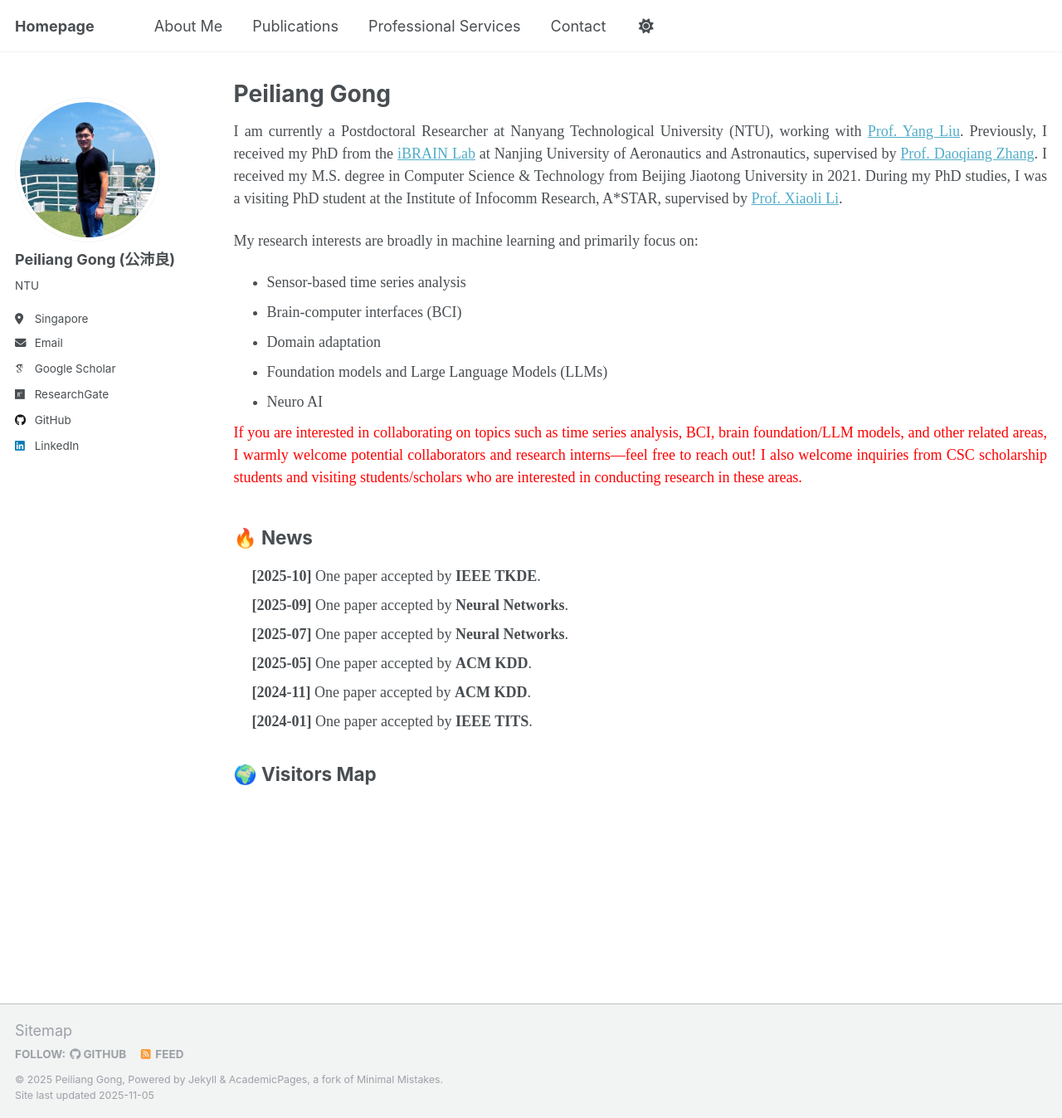
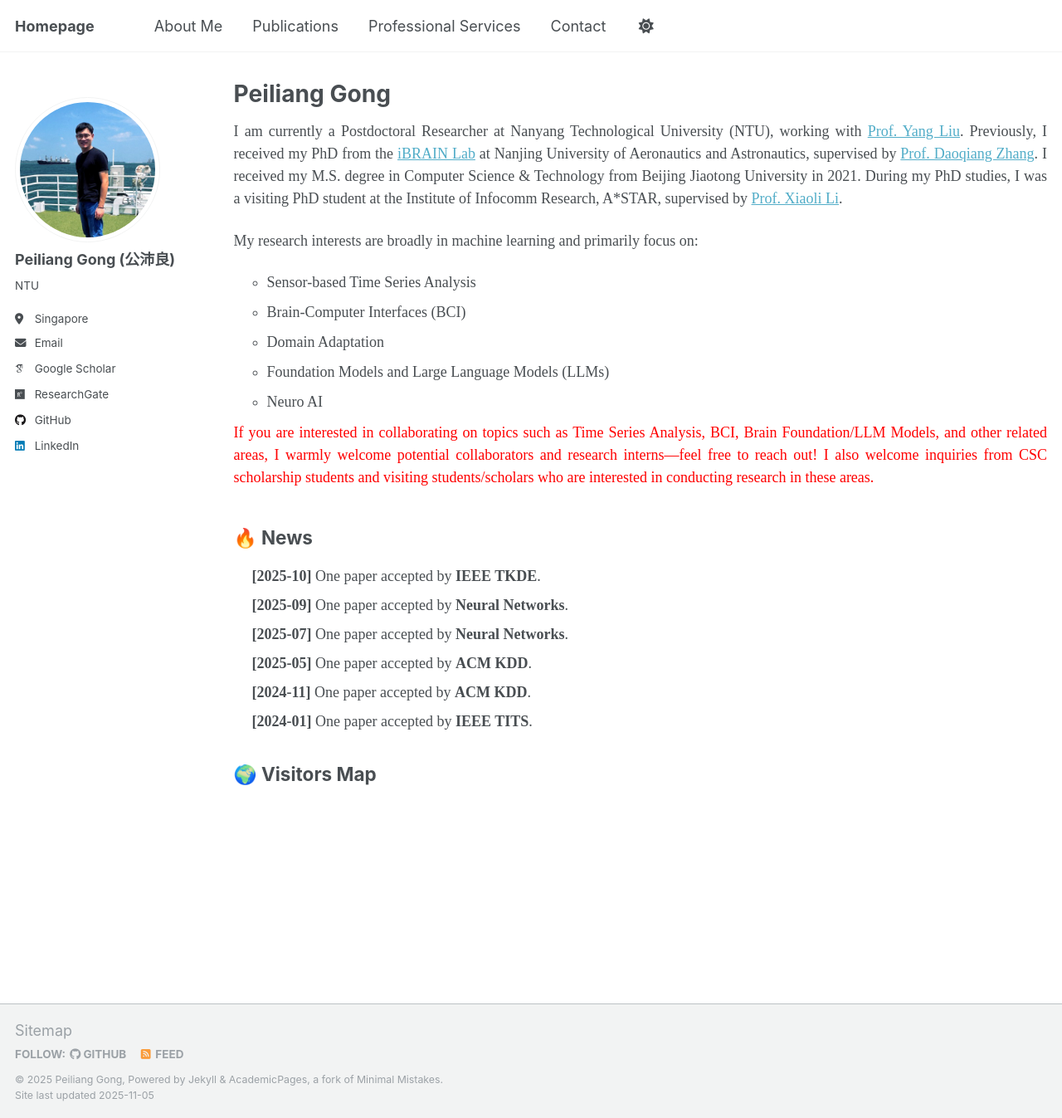
Before and after one commit to Tokenmw/Tokenmw.github.io, a Jekyll site: the page built from _pages/cv.md, in a window 1280 px wide and 1347 px high. Shown: the whole window at 83% size. Built offline with Jekyll 4.4.1, drawn with Linux system fonts in a browser that asks for light colours; some web fonts are replaced; a script that is not in the unit is left out.

Commit message:
Update CV with formatting and capitalization improvements

```diff
--- a/_pages/cv.md
+++ b/_pages/cv.md
@@ -17,16 +17,16 @@ html {
 <p>I am currently a Postdoctoral Researcher at Nanyang Technological University (NTU), working with <a href="https://scholar.google.com/citations?user=_Pvgwd0AAAAJ">Prof. Yang Liu</a>. Previously, I received my PhD from the <a href="https://ibrain.nuaa.edu.cn/">iBRAIN Lab</a> at Nanjing University of Aeronautics and Astronautics, supervised by <a href="https://parnec.nuaa.edu.cn/zhangdq/">Prof. Daoqiang Zhang</a>. I received my M.S. degree in Computer Science & Technology from Beijing Jiaotong University in 2021. During my PhD studies, I was a visiting PhD student at the Institute of Infocomm Research, A*STAR, supervised by <a href="https://personal.ntu.edu.sg/xlli/">Prof. Xiaoli Li</a>.</p>
 
 <p>My research interests are broadly in machine learning and primarily focus on:</p>
-<ul style="type: 'circle'; margin-bottom: 10px;">
-    <li>Sensor-based time series analysis</li>
-    <li>Brain-computer interfaces (BCI)</li>
-    <li>Domain adaptation</li>
-    <li>Foundation models and Large Language Models (LLMs)</li>
+<ul style="list-style-type: circle; margin-bottom: 10px;">
+    <li>Sensor-based Time Series Analysis</li>
+    <li>Brain-Computer Interfaces (BCI)</li>
+    <li>Domain Adaptation</li>
+    <li>Foundation Models and Large Language Models (LLMs)</li>
     <li>Neuro AI</li>
 </ul>
 
 <div style="font-family: 'Times New Roman', serif; color: red; text-align: justify;">
-If you are interested in collaborating on topics such as time series analysis, BCI, brain foundation/LLM models, and other related areas, I warmly welcome potential collaborators and research interns—feel free to reach out! I also welcome inquiries from CSC scholarship students and visiting students/scholars who are interested in conducting research in these areas.
+If you are interested in collaborating on topics such as Time Series Analysis, BCI, Brain Foundation/LLM Models, and other related areas, I warmly welcome potential collaborators and research interns—feel free to reach out! I also welcome inquiries from CSC scholarship students and visiting students/scholars who are interested in conducting research in these areas.
 </div>
 
 <!-- News -->
```
